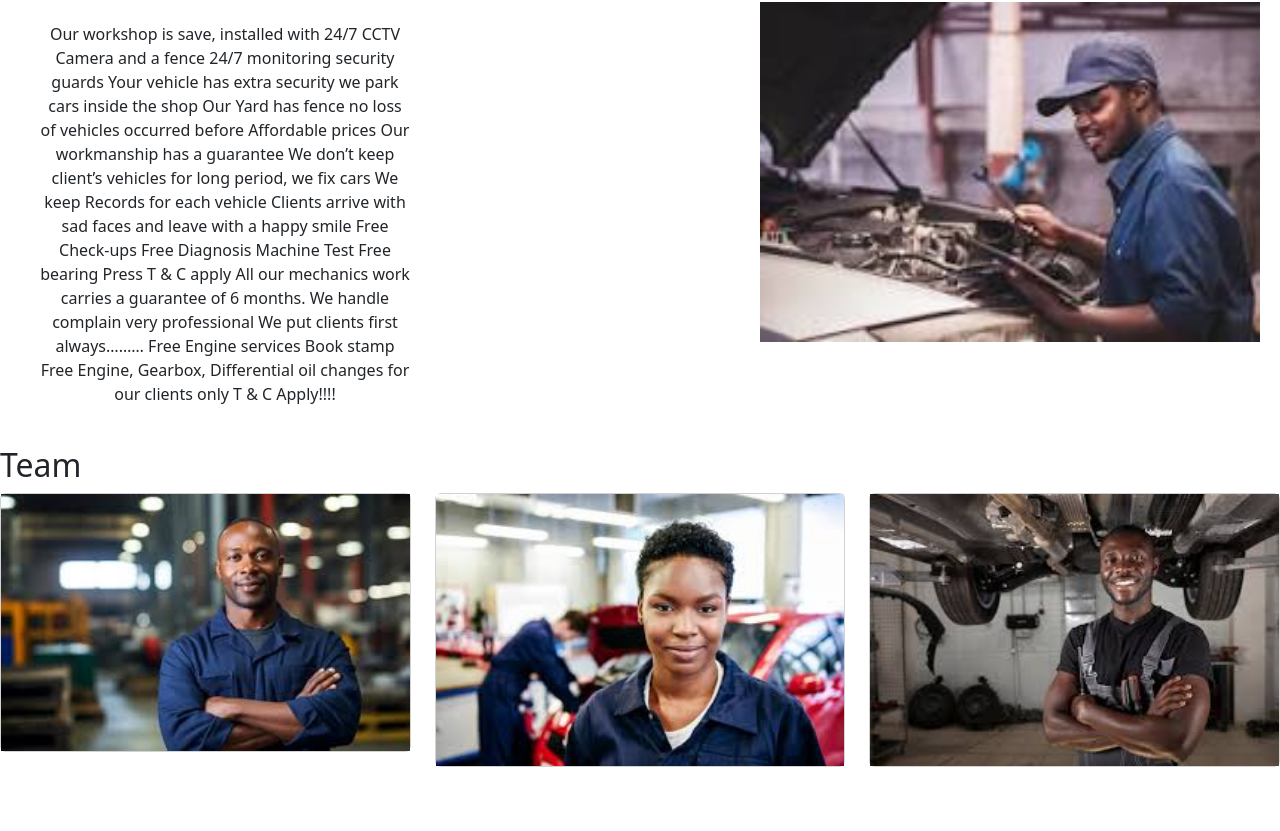
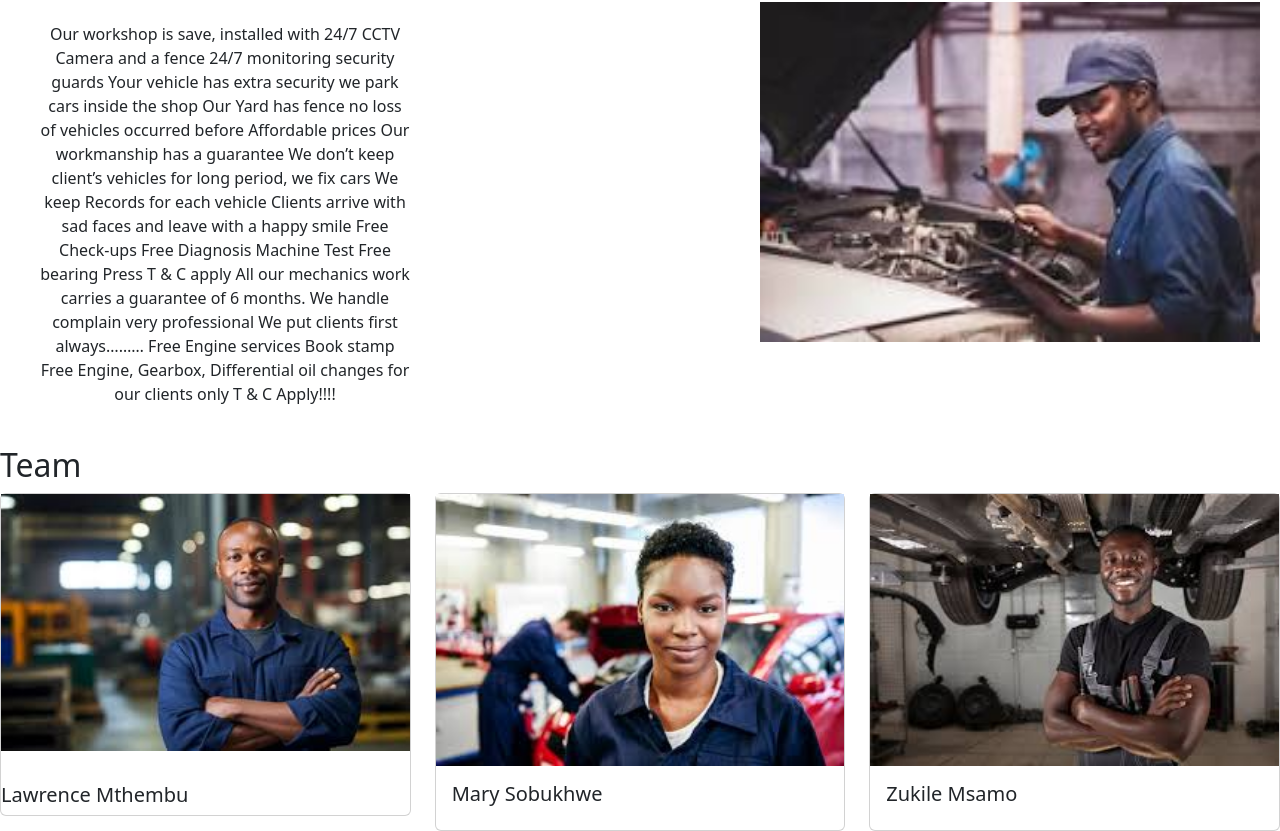
Before and after one commit to Luvuyotafeni/Garage-Front-end, a React (Create React App) app: page / in a window 1280 px wide. Shown: the part 1187-2018 px from the top of the page. Before the commit the page ends 1954 px from the top, so only its background shows below. Built offline with nearby package versions, Linux system fonts and the light colour scheme.

Commit message:
adding the team information

```diff
--- a/src/Components/Home/Home.jsx
+++ b/src/Components/Home/Home.jsx
@@ -151,16 +151,26 @@ const Home = () => {
           <div className='col-md-4'>
             <div className='card middle-card side'>
               <img src={worker1} />
+              <div className='card-body'></div>
+              <h5 className='card-title'>Lawrence Mthembu</h5>
             </div>
           </div>
           <div className='col-md-4'>
             <div className='card '>
             <img src={worker2} />
+            <div className='card-body'>
+              <h5 className='card-title'>Mary Sobukhwe</h5>
+
+            </div>
             </div>
           </div>
           <div className='col-md-4'>
             <div className='card middle-card side'>
               <img src={worker3} />
+              <div className='card-body' >
+                <h5 className='card-title'>Zukile Msamo</h5>
+
+              </div>
             </div>
           </div>
         </div>
```
